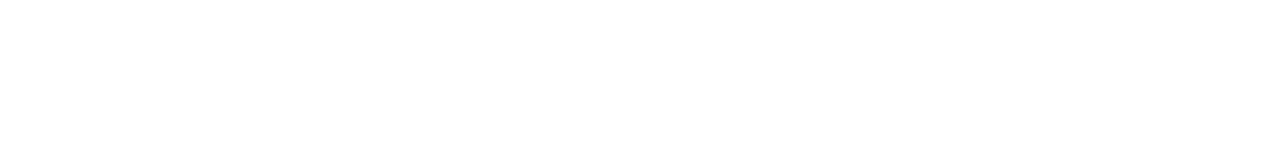
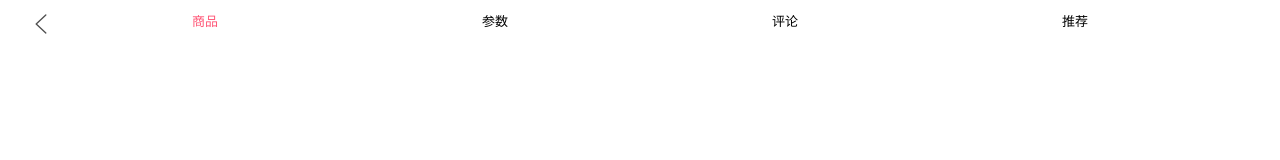
Before and after one commit to Alan-AW/supermall, a Vue app: page /detail/1 in a window 1280 px wide. Shown: the top 160 px of the page. Built offline with nearby package versions, Linux system fonts and the light colour scheme.

Commit message:
detail文章详情页开发

```diff
--- a/src/components/common/scroll/Scroll.vue
+++ b/src/components/common/scroll/Scroll.vue
@@ -56,6 +56,9 @@
     refresh() {
       this.scroll && this.scrollTo && this.scroll.refresh();
     },
+    getScrollY() {
+      return this.scroll ? this.scroll.y : 0;
+    },
   },
 };
 </script>
--- a/src/components/content/goods/GoodsListItem.vue
+++ b/src/components/content/goods/GoodsListItem.vue
@@ -1,5 +1,5 @@
 <template>
-  <div class="goods-item">
+  <div class="goods-item" @click="itemClick">
     <img :src="goodsItem.show.img" @load="imageLoad" />
     <div class="goods-info">
       <p>{{ goodsItem.title }}</p>
@@ -23,6 +23,9 @@
   methods: {
     imageLoad() {
       this.$bus.$emit("itemImageLoad");
+    },
+    itemClick() {
+      this.$router.push("/detail/" + this.goodsItem.iid);
     },
   },
 };
--- /dev/null
+++ b/src/views/detail/Detail.vue
@@ -0,0 +1,30 @@
+<template>
+  <div class="detail">
+    <detail-nav-bar></detail-nav-bar>
+  </div>
+</template>
+
+<script>
+import DetailNavBar from "./childComps/DetailNavBar";
+
+export default {
+  name: "Detail",
+  components: {
+    DetailNavBar,
+  },
+  data() {
+    return {
+      iid: null,
+    };
+  },
+  created() {
+    // 1.保存iid
+    this.iid = this.$route.params.iid;
+
+    // 请求数据
+  },
+};
+</script>
+
+<style scoped>
+</style>
--- /dev/null
+++ b/src/views/detail/childComps/DetailNavBar.vue
@@ -0,0 +1,61 @@
+<template>
+  <nav-bar>
+    <div slot="left" class="back" @click="backClick">
+      <img src="@/assets/img/common/back.svg" />
+    </div>
+    <div slot="center" class="title">
+      <div
+        v-for="(title, index) in titles"
+        class="center-title"
+        :class="{ activate: index === currentIndex }"
+        @click="titleClick(index)"
+      >
+        {{ title }}
+      </div>
+    </div>
+  </nav-bar>
+</template>
+
+<script>
+import NavBar from "components/common/navbar/NavBar";
+export default {
+  name: "DetailNavBar",
+  components: {
+    NavBar,
+  },
+  data() {
+    return {
+      titles: ["商品", "参数", "评论", "推荐"],
+      currentIndex: 0,
+    };
+  },
+  methods: {
+    titleClick(index) {
+      this.currentIndex = index;
+    },
+    backClick() {
+      this.$router.go(-1);
+    },
+  },
+};
+</script>
+
+<style scoped>
+.title {
+  display: flex;
+}
+
+.center-title {
+  flex: 1;
+  font-size: 13px;
+}
+
+.activate {
+  color: var(--color-high-text);
+}
+
+.back img {
+  margin-top: 13px;
+  margin-left: 30px;
+}
+</style>
--- a/src/views/home/Home.vue
+++ b/src/views/home/Home.vue
@@ -51,6 +51,7 @@
     GoodsList,
     Scroll,
     BackTop,
+    saveY: 0,
   },
   data() {
     return {
@@ -73,6 +74,17 @@
     showGoods() {
       return this.goods[this.currentType].list;
     },
+  },
+
+  activated() {
+    // 活跃状态
+    this.$refs.scroll.scrollTo(0, this.saveY, 0);
+    this.$refs.scroll.refresh();
+  },
+
+  deactivated() {
+    // 非活跃状态
+    this.saveY = this.$refs.scroll.getScrollY();
   },
 
   created() {
```
Also changed, not shown: src/router/index.js (+11 -0 lines).
